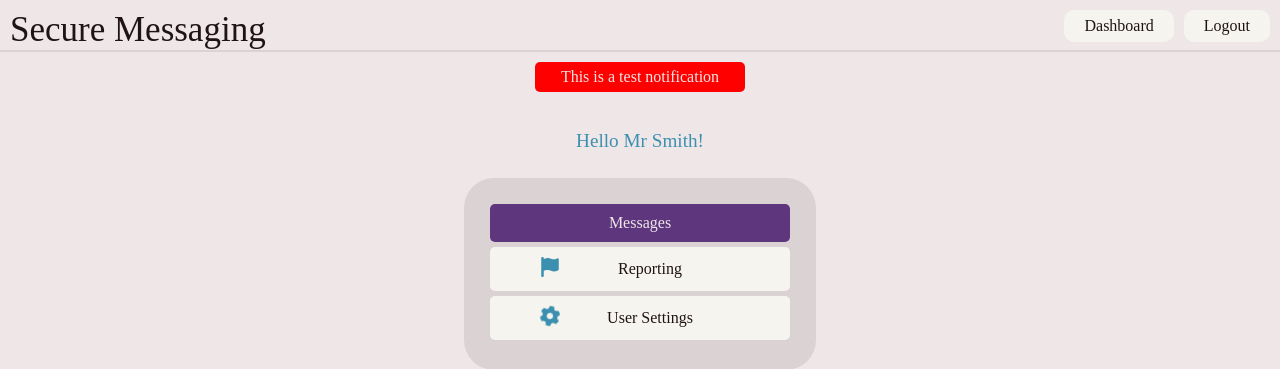
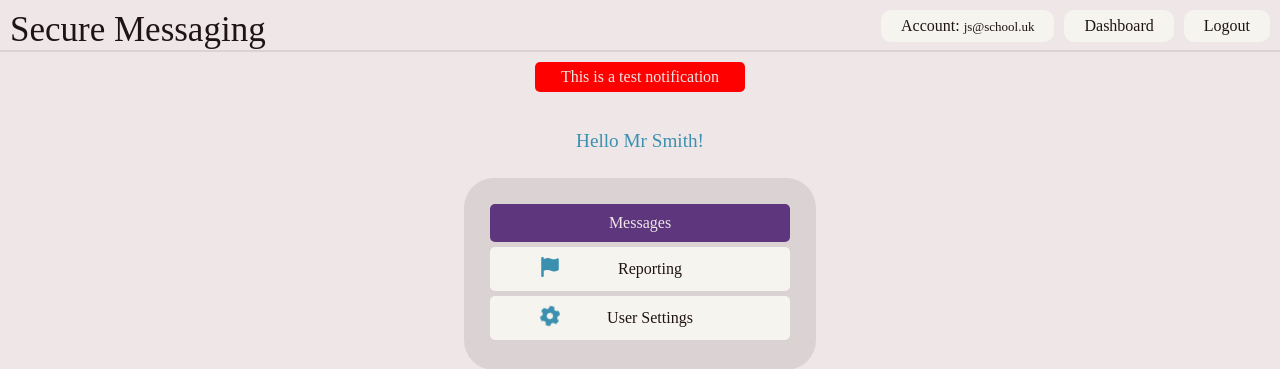
Before and after one commit to LukeNeedle/Secure-messaging, a Flask app: page /dashboard in a window 1280 px wide. Shown: the top 369 px of the page. Run offline with Flask 2, Linux system fonts and the light colour scheme; a user stored in the database is signed in.

Commit message:
Email displayed in the nav bar

```diff
--- a/static/css/base.css
+++ b/static/css/base.css
@@ -86,6 +86,10 @@ header{
     color: var(--primary);
 }
 
+span.account-email {
+    font-size: small;
+}
+
 .content{
     text-align: center;
     width: 100%;
--- a/templates/base.html
+++ b/templates/base.html
@@ -14,6 +14,11 @@
             {% if current_user.is_authenticated %}
             <nav class="nav">
                 <ul class="menu">
+                        <li>
+                            <!-- <a class="account-box">Logged in as: <span class="account-email">{{current_user.email}}</span></a> -->
+                            <!-- <a class="account-box">Current account: <span class="account-email">{{current_user.email}}</span></a> -->
+                            <a class="account-box">Account: <span class="account-email">{{current_user.email}}</span></a>
+                        </li>
                         <li>
                             <a href="{{ url_for('dashboard') }}">Dashboard</a>
                         </li>
```
